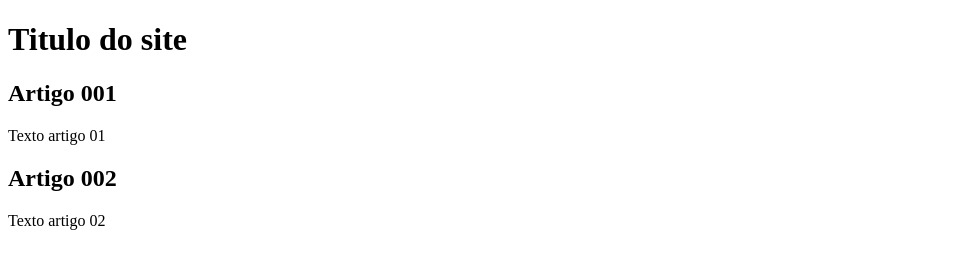
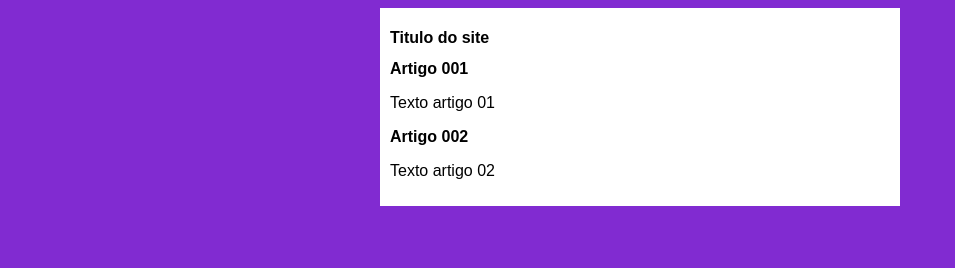
Before and after one commit to vampestranho/Projeto-site, a plain HTML site: page index.html in a window 1280 px wide. Shown: the whole page, without its empty margins (0-955 px from the left). Drawn offline with Linux system fonts and the light colour scheme.

Commit message:
desing inicial

```diff
--- /dev/null
+++ b/estilos/styles.css
@@ -0,0 +1,15 @@
+*{
+    font-family: Arial, Helvetica, sans-serif;
+    font-size: 16px;
+}
+body{
+    background-color: rgb(129, 43, 209);
+}
+main{
+    background-color: white;
+    width: 500px;
+    margin: auto;
+    padding: 10px;
+    box-shadow: 3px 3px 5px rgba(red, green, blue, 0.473);
+
+}
--- a/index.html
+++ b/index.html
@@ -5,6 +5,7 @@
     <meta http-equiv="X-UA-Compatible" content="IE=edge">
     <meta name="viewport" content="width=device-width, initial-scale=1.0">
     <title>Titulo do site</title>
+    <link rel="stylesheet" href="estilos/styles.css">
 </head>
 <body>
     <main>
```
